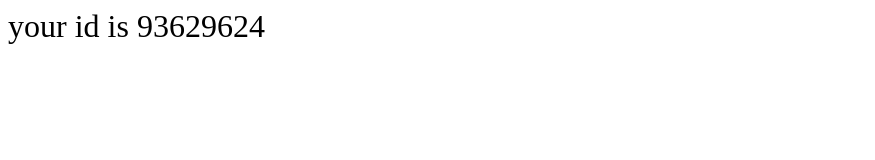
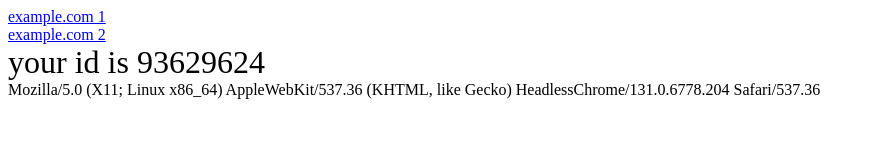
Before and after one commit to wilfrem/bingbot-test, a plain HTML site: page add_homescreen.html in a window 1280 px wide. Shown: the whole page, without its empty margins (0-875 px from the left). Drawn offline with Linux system fonts and the light colour scheme.

Commit message:
add test codes

```diff
--- a/add_homescreen.html
+++ b/add_homescreen.html
@@ -5,13 +5,16 @@
 <meta name="apple-mobile-web-app-capable" content="yes" />
 </head>
 <body>
+	<a href="http://example.com" target="_blank">example.com 1</a><br />
+	<a href="http://example.com" target="_blank">example.com 2</a><br />
 <script>
 var id = localStorage.getItem("id");
 if (!id) {
 	id = Math.floor(Math.random() * 100000000) + 1;
 	localStorage.setItem("id", id);
 }
-document.write("<div style='font-size: 32px'>your id is " + id);
+document.write("<div style='font-size: 32px'>your id is " + id + "</div>");
+document.write(navigator.userAgent);
 </script>
 </body>
 </html>
```
